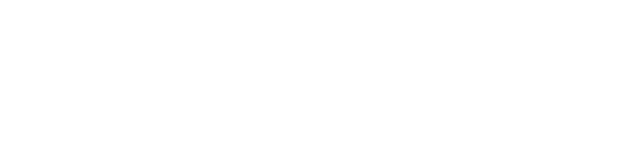
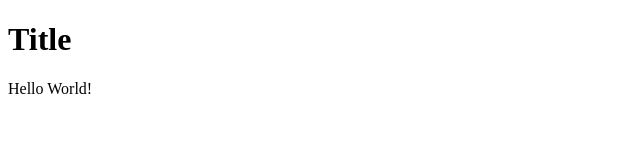
Before and after one commit to IvanCabe/git_tutorial, a plain HTML site: page index.html in a window 1280 px wide. Shown: the whole page, without its empty margins (0-640 px from the left). Drawn offline with Linux system fonts and the light colour scheme.

Commit message:
vuelta el body

```diff
--- a/index.html
+++ b/index.html
@@ -6,6 +6,8 @@
 </head>
 
 <body>
+    <h1>Title</h1>
+    <p>Hello World!</p>
 </body>
 
 </html>
```
